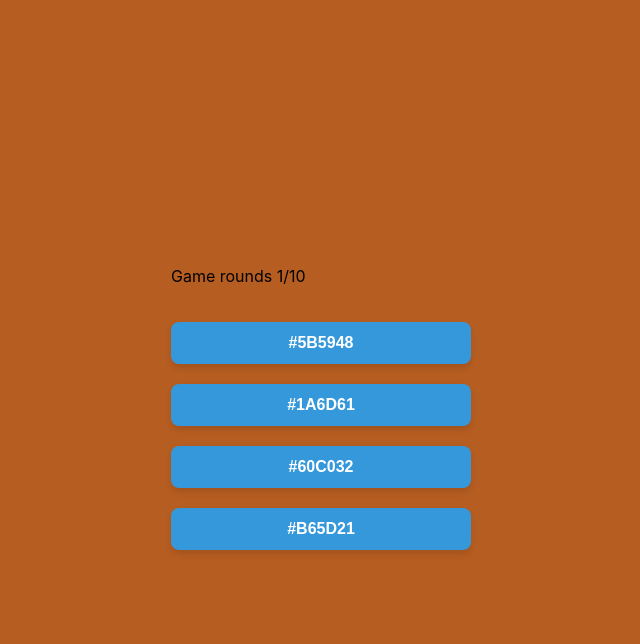
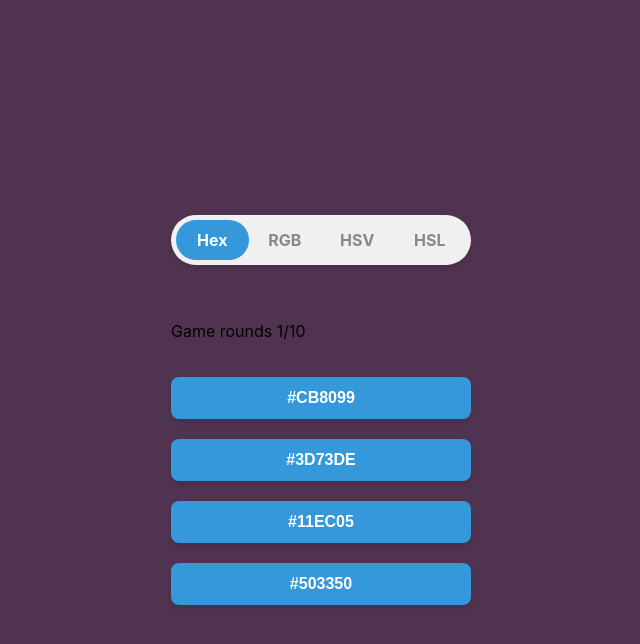
Before and after one commit to hey-gleb/color-quiz, a React (Create React App) app: page / in a window 1280 px wide. Both pictures are taken after a click on the button "Start". Shown: the top 644 px of the page, without its empty margins (319-959 px from the left). Built offline with nearby package versions, Linux system fonts and the light colour scheme.

Commit message:
Added switch to select color representation. Reworked random color generating

```diff
--- a/package.json
+++ b/package.json
@@ -10,6 +10,7 @@
     "@types/node": "^16.18.113",
     "@types/react": "^18.3.11",
     "@types/react-dom": "^18.3.0",
+    "chroma-js": "^3.1.1",
     "react": "^18.3.1",
     "react-dom": "^18.3.1",
     "react-scripts": "5.0.1",
@@ -39,5 +40,8 @@
       "last 1 firefox version",
       "last 1 safari version"
     ]
+  },
+  "devDependencies": {
+    "@types/chroma-js": "^2.4.4"
   }
 }
--- a/src/GameContainer.tsx
+++ b/src/GameContainer.tsx
@@ -9,11 +9,13 @@ import './GameContainer.css';
 import MenuScene from "./containers/menuScene/MenuScene";
 
 type Scene = 'menu' | 'game' | 'gameOver';
+export type ColorMode = 'hex' | 'rgb' | 'hsv' | 'hsl';
 
 export interface GameState {
   currentRound: number;
   currentScore: number;
   currentScene: Scene;
+  colorMode: ColorMode
   isGameOver: boolean;
 }
 
@@ -21,6 +23,7 @@ const INITIAL_GAME_STATE: GameState = {
   currentRound: 1,
   currentScore: 0,
   currentScene: 'menu',
+  colorMode: 'hex',
   isGameOver: false,
 }
 
--- /dev/null
+++ b/src/atoms/switch/Switch.css
@@ -0,0 +1,36 @@
+.switch-container {
+    display: flex;
+    justify-content: center;
+    align-items: center;
+
+    margin: 20px 0;
+}
+
+.switch {
+    display: flex;
+    background-color: #f0f0f0;
+    border-radius: 30px;
+    padding: 5px;
+    position: relative;
+    width: 300px;
+    height: 40px;
+    box-shadow: 0 4px 6px rgba(0, 0, 0, 0.1);
+}
+
+.switch-option {
+    flex: 1;
+    text-align: center;
+    font-weight: bold;
+    color: #888;
+    cursor: pointer;
+    transition: color 0.3s ease;
+    padding: 10px 0;
+    z-index: 1;
+}
+
+.switch-option.active {
+    color: #fff;
+    background-color: #3498db;
+    border-radius: 30px;
+    transition: left 0.3s ease;
+}
--- /dev/null
+++ b/src/atoms/switch/Switch.tsx
@@ -0,0 +1,52 @@
+import React from 'react';
+
+import './Switch.css';
+
+interface SwitchOptionDetails {
+  value: string;
+  label: string;
+}
+
+interface Props {
+  options: SwitchOptionDetails[];
+  onCheck: (value: string) => void;
+}
+
+const Switch: React.FC<Props> = props => {
+  const {onCheck, options} = props;
+
+  const [currentChecked, setCurrentChecked] = React.useState(options[0].value || '');
+
+  const onClickHandler = (value: string) => {
+    setCurrentChecked(value);
+    onCheck(value);
+  }
+
+  return (
+    <div className="switch-container">
+      <div className="switch">
+        <div className="switch-toggle"></div>
+        {options.map(({value, label}, index) => (
+          <SwitchOption key={index} isChecked={value === currentChecked} value={value} label={label}
+                        onClick={onClickHandler}/>
+        ))}
+      </div>
+    </div>
+  )
+};
+
+interface SwitchOptionProps {
+  value: string;
+  label: string;
+  onClick: (value: string) => void;
+  isChecked: boolean;
+}
+
+const SwitchOption: React.FC<SwitchOptionProps> = props => {
+  const {onClick, isChecked, value, label} = props;
+
+  return (<div className={`switch-option ${isChecked ? 'active' : ''}`}
+               onClick={() => onClick(value)}>{label}</div>)
+};
+
+export default Switch;
--- a/src/containers/gameOverScene/GameOverScene.tsx
+++ b/src/containers/gameOverScene/GameOverScene.tsx
@@ -23,7 +23,7 @@ const GameOverScene: React.FC<Props> = props => {
           Game finished successfully!
         </h3>
       Your score: {gameState.currentScore}/{MAX_GAME_SCORE}!
-      <Button onClick={onGameRestart}>Restart</Button>
+      <Button onClick={onGameRestart}>Back to menu</Button>
     </div>
     </div>
   )
--- a/src/containers/gameScene/GameScene.tsx
+++ b/src/containers/gameScene/GameScene.tsx
@@ -1,24 +1,39 @@
 import React, {useCallback} from 'react';
+import chroma from 'chroma-js';
 
 import Button from "../../atoms/button/Button";
 
 import {MAX_GAME_ROUNDS} from "../../const";
 
-import {GameState} from "../../GameContainer";
+import {ColorMode, GameState} from "../../GameContainer";
 
 import './GameScene.css';
+import Switch from "../../atoms/switch/Switch";
 
 interface GameSceneProps {
   gameState: GameState;
   updateGameState: (gameState: GameState) => void;
 }
 
+
+const outputFormat: Record<ColorMode, (color: string) => string> = {
+  hex: (color: string) => chroma(color).hex().toUpperCase(),
+  rgb: (color: string) => `rgb(${chroma(color).rgb().join(', ')})`,
+  // TODO fix hsv
+  hsv: (color: string) => {
+    const [hue, saturation, value] = chroma(color).hsv();
+    return `hsv(${Math.trunc(hue)}, ${Math.trunc(saturation * 100)}%, ${Math.trunc(value * 100)}%)`;
+  },
+  hsl: (color: string) => {
+    const [hue, saturation, lightness] = chroma(color).hsl();
+    return `hsl(${Math.trunc(hue)}, ${Math.trunc(saturation * 100)}%, ${Math.trunc(lightness * 100)}%)`;
+  },
+}
+
 const GameScene: React.FC<GameSceneProps> = props => {
   const {gameState, updateGameState} = props;
 
-  const getRandomColorHex = () => {
-    return '#' + Math.floor(Math.random()*16777215).toString(16).toUpperCase();
-  }
+  const getRandomColorHex = () => chroma.random().hex()
 
   const generateColorOptions = useCallback((currentColor: string) => {
     const options = [currentColor];
@@ -52,9 +67,34 @@ const GameScene: React.FC<GameSceneProps> = props => {
   return (
     <div className="colored-background" style={{background: colorToGuess}}>
         <div className="quiz-form">
+          <Switch onCheck={(value: string)=>{
+            updateGameState({
+              ...gameState,
+              colorMode: value as ColorMode,
+            })
+          }}
+          options={[
+            {
+              value: 'hex',
+              label: 'Hex',
+            },
+            {
+              value: 'rgb',
+              label: 'RGB',
+            },
+            {
+              value: 'hsv',
+              label: 'HSV',
+            },
+            {
+              value: 'hsl',
+              label: 'HSL',
+            }
+          ]}
+          />
           <p>Game rounds {gameState.currentRound}/{MAX_GAME_ROUNDS}</p>
           {guessOptions.map((guessOption) => (
-            <Button key={guessOption} onClick={() => handleOptionClick(guessOption)}>{guessOption}</Button>
+            <Button key={guessOption} onClick={() => handleOptionClick(guessOption)}>{outputFormat[gameState.colorMode](guessOption)}</Button>
           ))}
         </div>
     </div>
```
Also changed, not shown: 1 other file (tests, documents, lock files or other folders).
